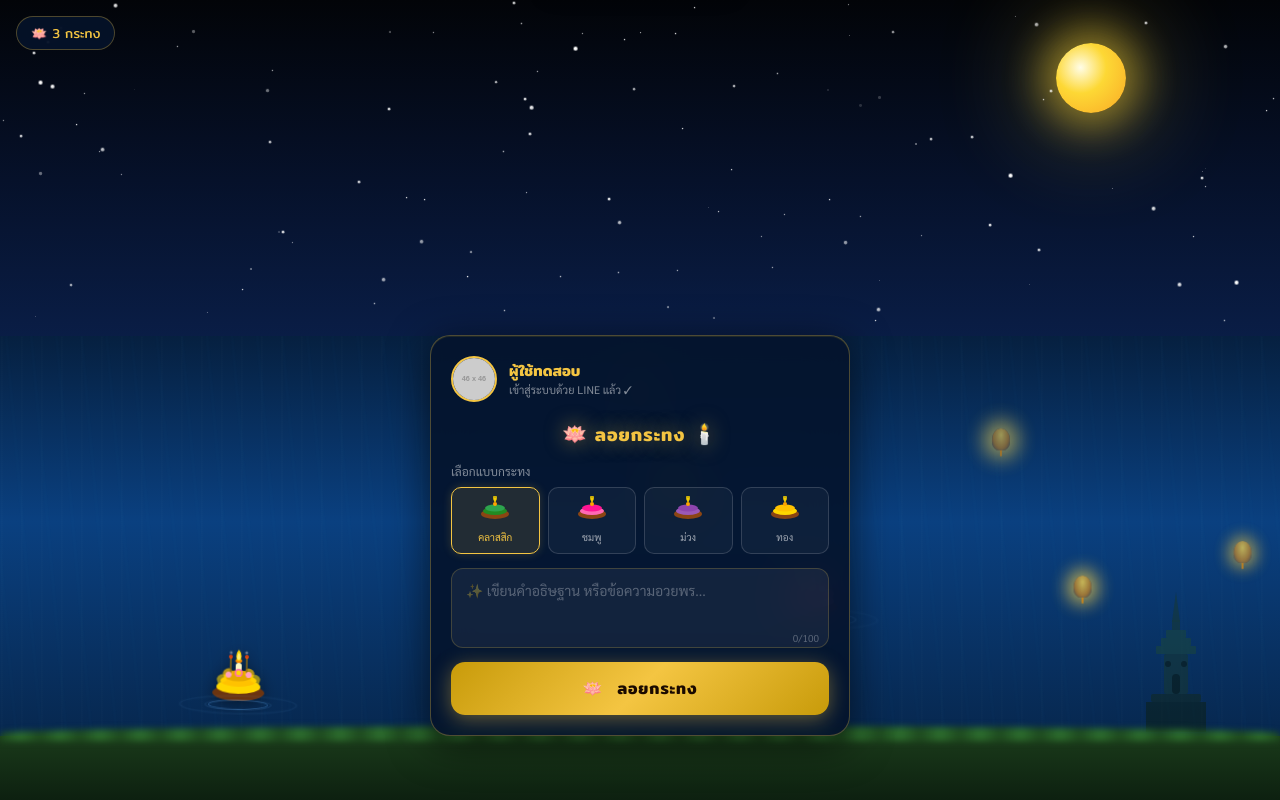
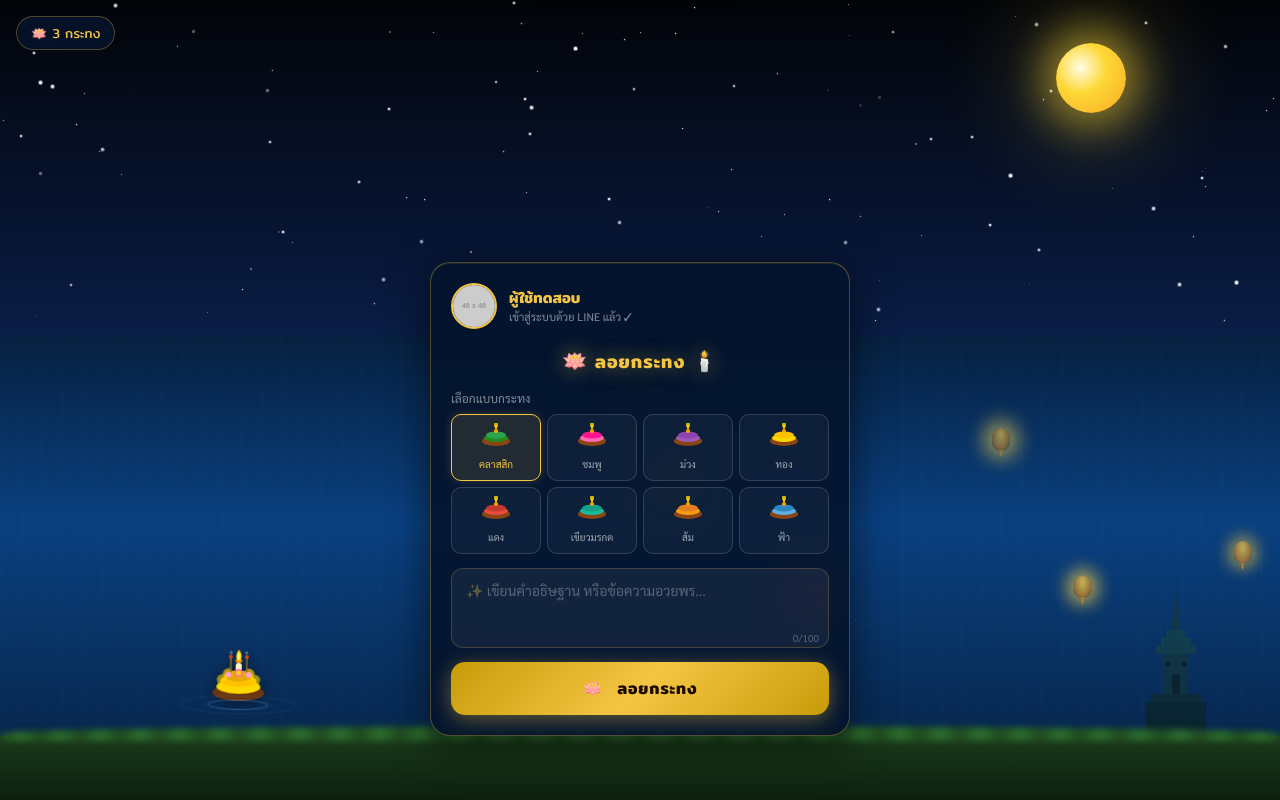
Before and after one commit to Namnueng999/Namnueng, a plain HTML site: page loy-krathong.html in a window 1280 px wide. Drawn offline with Linux system fonts and the light colour scheme; no server answers; placeholder pictures from the web are drawn by us.

Commit message:
loy-krathong.html

```diff
--- a/loy-krathong.html
+++ b/loy-krathong.html
@@ -372,10 +372,10 @@
   }
 
   .style-picker {
-    display: flex;
-    gap: 8px;
+    display: grid;
+    grid-template-columns: repeat(4, 1fr);
+    gap: 6px;
     margin-bottom: 14px;
-    justify-content: center;
   }
 
   .style-option {
@@ -693,6 +693,22 @@
         <svg width="32" height="24" viewBox="0 0 32 24"><ellipse cx="16" cy="18" rx="14" ry="5" fill="#8B4513"/><ellipse cx="16" cy="15" rx="12" ry="4" fill="#FFD700"/><ellipse cx="16" cy="12" rx="10" ry="3.5" fill="#FFC200"/><circle cx="16" cy="8" r="2" fill="#FFA500"/><line x1="16" y1="6" x2="16" y2="2" stroke="#FFD700" stroke-width="1.5"/><ellipse cx="16" cy="2" rx="2" ry="3" fill="#FFD700" opacity="0.8"/></svg>
         <span>ทอง</span>
       </div>
+      <div class="style-option" data-style="4" onclick="selectStyle(4)">
+        <svg width="32" height="24" viewBox="0 0 32 24"><ellipse cx="16" cy="18" rx="14" ry="5" fill="#8B4513"/><ellipse cx="16" cy="15" rx="12" ry="4" fill="#E74C3C"/><ellipse cx="16" cy="12" rx="10" ry="3.5" fill="#C0392B"/><circle cx="16" cy="8" r="2" fill="#FFA500"/><line x1="16" y1="6" x2="16" y2="2" stroke="#FFD700" stroke-width="1.5"/><ellipse cx="16" cy="2" rx="2" ry="3" fill="#FFD700" opacity="0.8"/></svg>
+        <span>แดง</span>
+      </div>
+      <div class="style-option" data-style="5" onclick="selectStyle(5)">
+        <svg width="32" height="24" viewBox="0 0 32 24"><ellipse cx="16" cy="18" rx="14" ry="5" fill="#8B4513"/><ellipse cx="16" cy="15" rx="12" ry="4" fill="#1ABC9C"/><ellipse cx="16" cy="12" rx="10" ry="3.5" fill="#16A085"/><circle cx="16" cy="8" r="2" fill="#FFA500"/><line x1="16" y1="6" x2="16" y2="2" stroke="#FFD700" stroke-width="1.5"/><ellipse cx="16" cy="2" rx="2" ry="3" fill="#FFD700" opacity="0.8"/></svg>
+        <span>เขียวมรกต</span>
+      </div>
+      <div class="style-option" data-style="6" onclick="selectStyle(6)">
+        <svg width="32" height="24" viewBox="0 0 32 24"><ellipse cx="16" cy="18" rx="14" ry="5" fill="#8B4513"/><ellipse cx="16" cy="15" rx="12" ry="4" fill="#F39C12"/><ellipse cx="16" cy="12" rx="10" ry="3.5" fill="#E67E22"/><circle cx="16" cy="8" r="2" fill="#FFA500"/><line x1="16" y1="6" x2="16" y2="2" stroke="#FFD700" stroke-width="1.5"/><ellipse cx="16" cy="2" rx="2" ry="3" fill="#FFD700" opacity="0.8"/></svg>
+        <span>ส้ม</span>
+      </div>
+      <div class="style-option" data-style="7" onclick="selectStyle(7)">
+        <svg width="32" height="24" viewBox="0 0 32 24"><ellipse cx="16" cy="18" rx="14" ry="5" fill="#8B4513"/><ellipse cx="16" cy="15" rx="12" ry="4" fill="#5DADE2"/><ellipse cx="16" cy="12" rx="10" ry="3.5" fill="#2E86C1"/><circle cx="16" cy="8" r="2" fill="#FFA500"/><line x1="16" y1="6" x2="16" y2="2" stroke="#FFD700" stroke-width="1.5"/><ellipse cx="16" cy="2" rx="2" ry="3" fill="#FFD700" opacity="0.8"/></svg>
+        <span>ฟ้า</span>
+      </div>
     </div>
 
     <div class="input-group">
@@ -755,6 +771,10 @@ const KRATHONG_COLORS = [
   { petals: ['#FF69B4','#FF1493','#c01070'], name: 'ชมพู' },
   { petals: ['#9B59B6','#8E44AD','#6c3483'], name: 'ม่วง' },
   { petals: ['#FFD700','#FFC200','#e6a800'], name: 'ทอง' },
+  { petals: ['#E74C3C','#C0392B','#922b21'], name: 'แดง' },
+  { petals: ['#1ABC9C','#16A085','#0e6655'], name: 'เขียวมรกต' },
+  { petals: ['#F39C12','#E67E22','#ca6f1e'], name: 'ส้ม' },
+  { petals: ['#5DADE2','#2E86C1','#1a5276'], name: 'ฟ้า' },
 ];
 
 // ===== STATE =====
```
